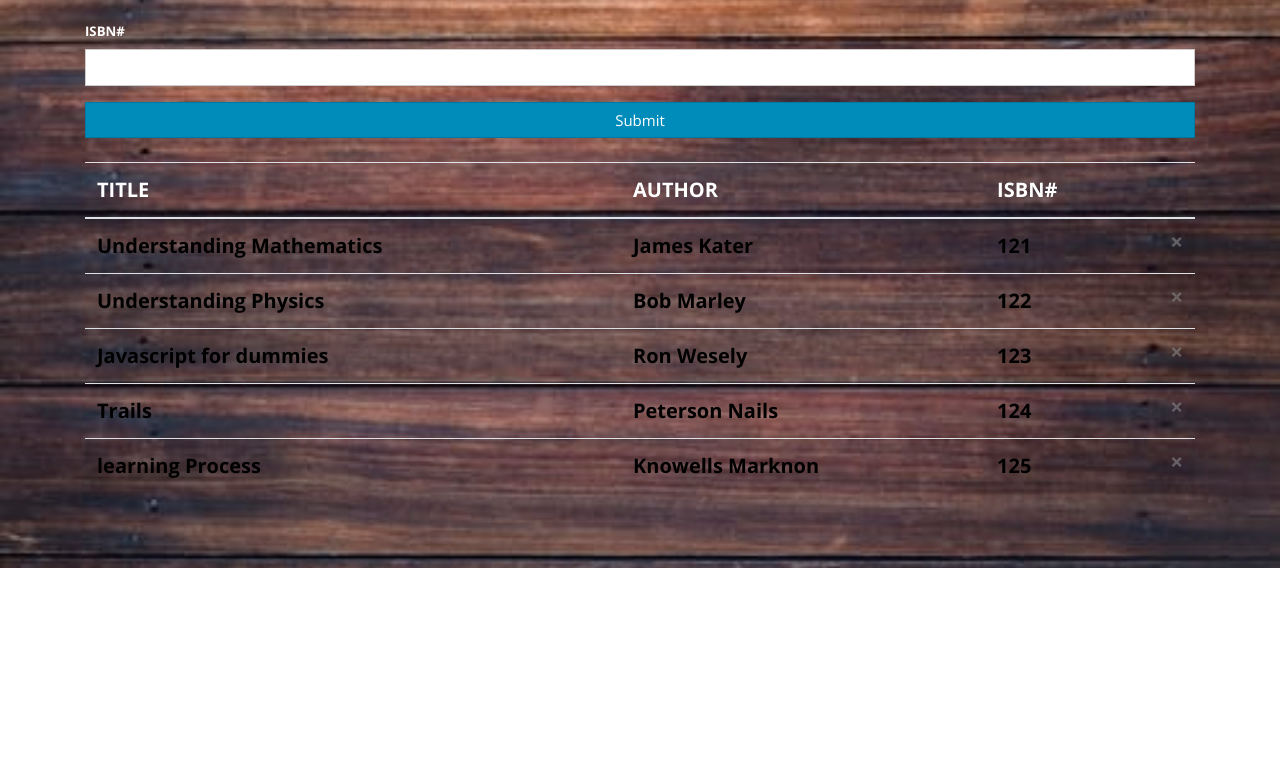
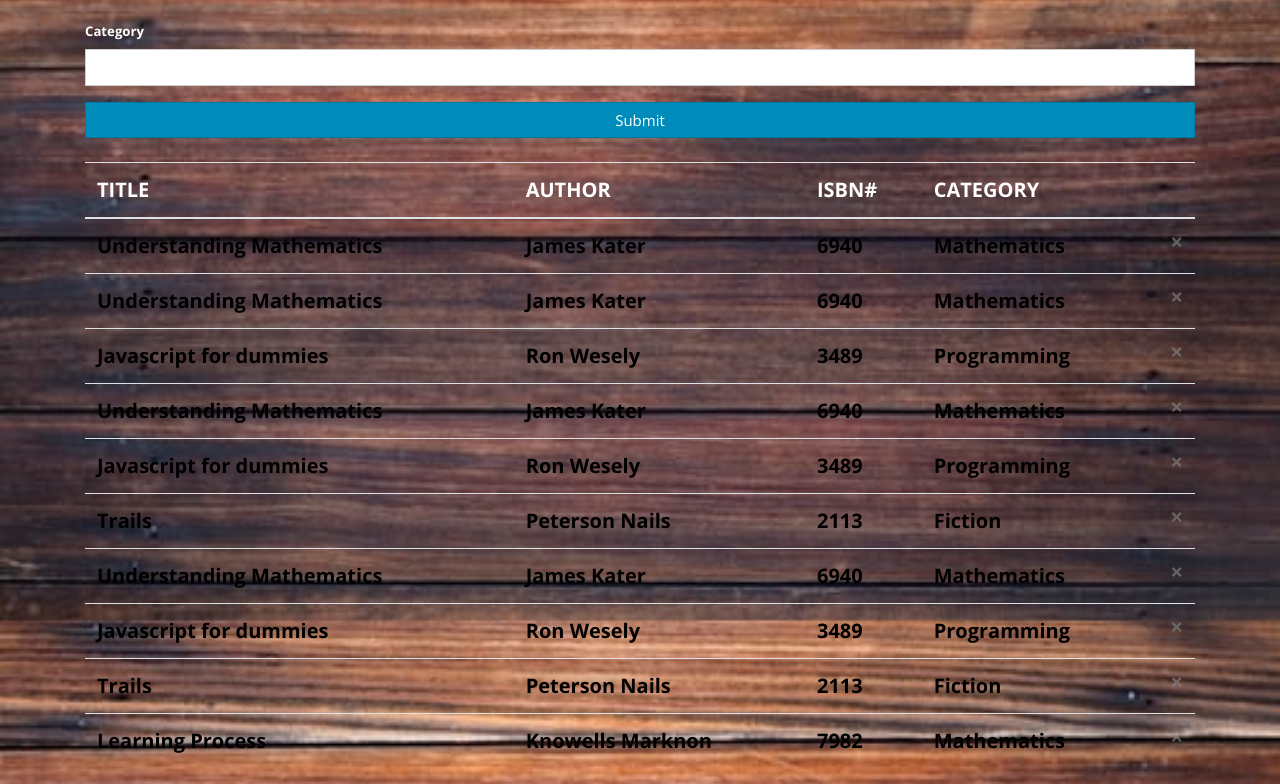
Before and after one commit to outboxafrica/edu_prepvi_capstone_kitkat, a plain HTML site: page books.html in a window 1280 px wide. Shown: the part 232-1016 px from the top of the page. Before the commit the page ends 800 px from the top, so only its background shows below. Drawn offline with nearby package versions, Linux system fonts and the light colour scheme.

Commit message:
added category and saved books in session storage

```diff
--- a/books.html
+++ b/books.html
@@ -26,8 +26,8 @@
             </div>
 
             <div class="form-group">
-                <label for="isbn">ISBN#</label>
-                <input type="text" id="isbn" class="form-control">
+                <label for="category">Category</label>
+                <input type="text" id="category" class="form-control">
             </div>
             <input type="submit" class="btn btn-primary btn-block">
         </form>
@@ -37,6 +37,7 @@
                     <th>TITLE</th>
                     <th>AUTHOR</th>
                     <th>ISBN#</th>
+                    <th>CATEGORY</th>
                     <th></th>
                 </tr>
             </thead>
--- a/books.js
+++ b/books.js
@@ -1,22 +1,48 @@
+let rendered = false
 window.addEventListener("DOMContentLoaded", mainFn);
 
 function mainFn() {
+    let booksExist = sessionStorage.getItem ("storedBooks")
+    let storedBooks = [];
+    if (booksExist){
+         storedBooks = JSON.parse(sessionStorage.getItem ("storedBooks"));
+    }
+const switchBook = (book)=>{
+    storedBooks = [...storedBooks.filter(bk => {return bk.isbn!==book.isbn}),book]
+
+}
     // const style = document.querySelector("i");
     //console.log(getComputedStyle(style).color);
     class Book {
-        constructor(title, author, isbn) {
+        constructor(title, author, category) {
             this.title = title;
             this.author = author;
-            this.isbn = isbn;
+            this.isbn = Math.floor(1000 + Math.random() * 9000);;
+            this.category = category;
+            this.borrowedBy = "";
+            this.borrowed = false;
+            this.available = true;
+            this.borrowThis = function (userId) {
+                this.borrowedBy = userId;
+                this.borrowed = true;
+                this.available = false;
+            }
+            this.returnThis = function () {
+                this.borrowedBy = "";
+                this.borrowed = false;
+                this.available = true;
+            }
         }
     }
     //end Book
     class UI {
         static addBook(book) {
-            const storedBooks = [
+           console.log("book is", book)
+           if (!storedBooks.includes(book)){
 
-            ];
-            storedBooks.push(book);
+               storedBooks.push(book);
+               sessionStorage.setItem("storedBooks", JSON.stringify(storedBooks))
+           }
             const books = storedBooks;
 
             const booklist = document.querySelector("#book-list");
@@ -26,6 +52,7 @@ function mainFn() {
         <td>${book.title}</td>
         <td>${book.author}</td>
         <td>${book.isbn}</td>
+        <td>${book.category}</td>
         <td><span class="delete close"> &times;</span></td>
         `;
                 booklist.appendChild(row);
@@ -55,45 +82,60 @@ function mainFn() {
 
     }
     //end UI
-
-    window.addEventListener("DOMContentLoaded", UI.addBook({
-        title: 'Understanding Mathematics',
+const defaultBooks = [
+    {   title: 'Understanding Mathematics',
         author: 'James Kater',
-        isbn: "121"
-    }));
-    window.addEventListener("DOMContentLoaded", UI.addBook({
-        title: 'Understanding Physics',
-        author: 'Bob Marley',
-        isbn: "122"
-    }));
-    window.addEventListener("DOMContentLoaded", UI.addBook({
+        category: 'Mathematics'
+    },
+    {
         title: 'Javascript for dummies',
         author: 'Ron Wesely',
-        isbn: "123"
-    }));
-    window.addEventListener("DOMContentLoaded", UI.addBook({
+        category: 'Programming'
+    },
+    {
         title: 'Trails',
         author: 'Peterson Nails',
-        isbn: "124"
-    }));
-    window.addEventListener("DOMContentLoaded", UI.addBook({
-        title: 'learning Process',
+        category: 'Fiction'
+    },{
+        title: 'Learning Process',
         author: 'Knowells Marknon',
-        isbn: "125"
-    }));
+        category: 'Mathematics'
+    }
+]
 
+const loadDefault = () =>{
+    if (rendered){
+        return
+    }
+    rendered = true
+    if (!booksExist) {
+        console.log(101)
+        defaultBooks.forEach((book)=>{
+            let bk = new Book(book.title, book.author, book.category)
+            UI.addBook(bk)
+        })
+    }
+    else {
+        console.log(108)
+        storedBooks.forEach((book)=>{
+            let bk = new Book(book.title, book.author, book.category)
+            UI.addBook(bk)
+        })
+    }
+}
+    window.addEventListener("DOMContentLoaded", loadDefault());
 
     document.querySelector(".my-form").addEventListener("submit", (e) => {
         e.preventDefault();
 
         const title = document.querySelector("#title").value;
         const author = document.querySelector("#author").value;
-        const isbn = document.querySelector("#isbn").value;
+        const category = document.querySelector("#category").value;
 
-        if (title === '' || author === '' || isbn === '') {
+        if (title === '' || author === '' || category === '') {
             UI.showAlert("Please fill all fields", "danger");
         } else {
-            const book = new Book(title, author, isbn);
+            const book = new Book(title, author, category);
 
             UI.addBook(book);
 
--- a/database/database.js
+++ b/database/database.js
@@ -17,6 +17,7 @@ const createUser = (userId,password,userType,emailId) => {
     sessionStorage.setItem("users",JSON.stringify(users))
 
 }
+/*
 const createBook = (bookName, category) => {
     let book = {
         bookId,
@@ -26,6 +27,8 @@ const createBook = (bookName, category) => {
     }
     books.push(book)
 }
+// */
+
 // check if user exists in users array, if user exists naviagte to books else deny access
 const loginUser = (userId,password)=>{
 const userExists = users.find((user)=>user.userId===userId && user.password===password)
```
Also changed, not shown: index.html (+1 -1 lines).
